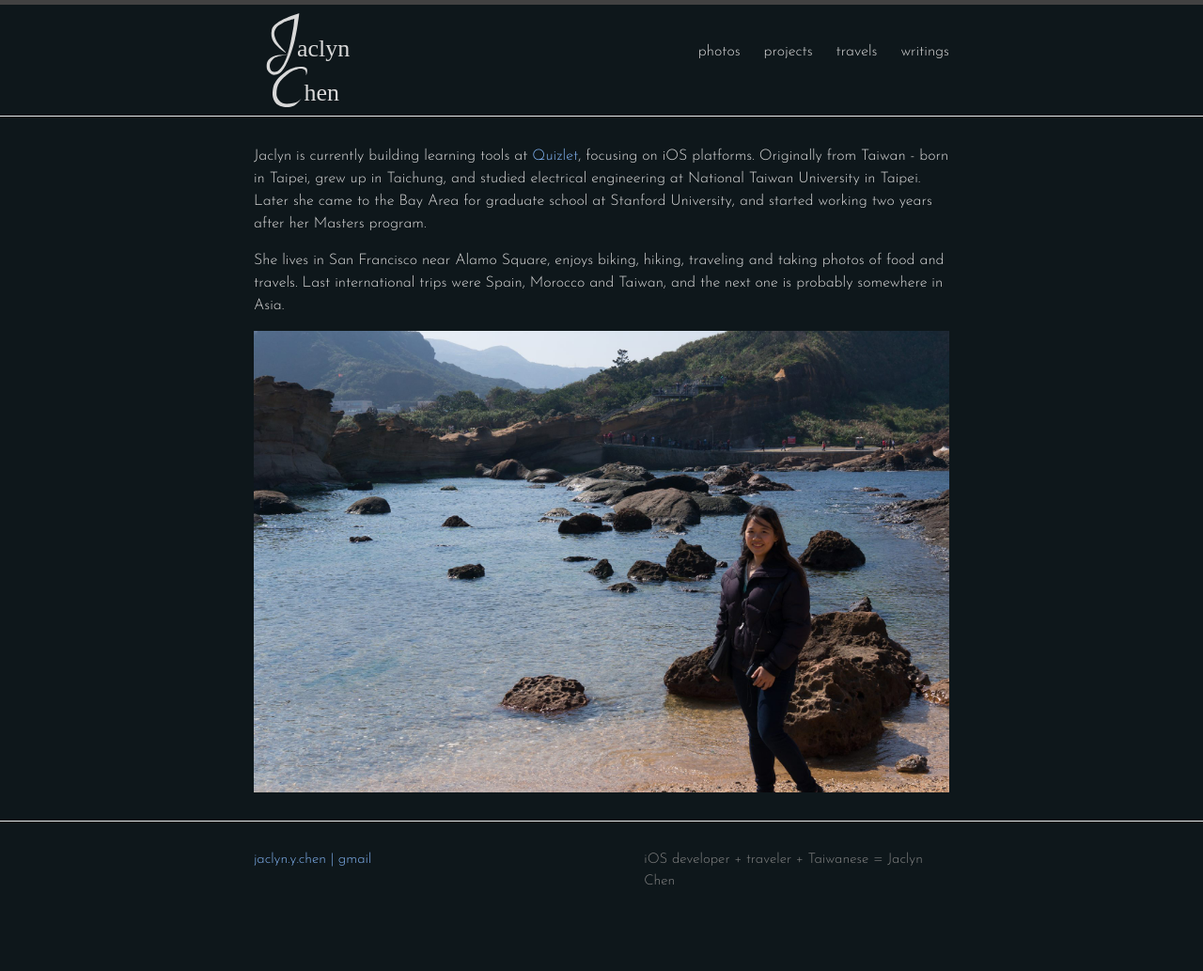
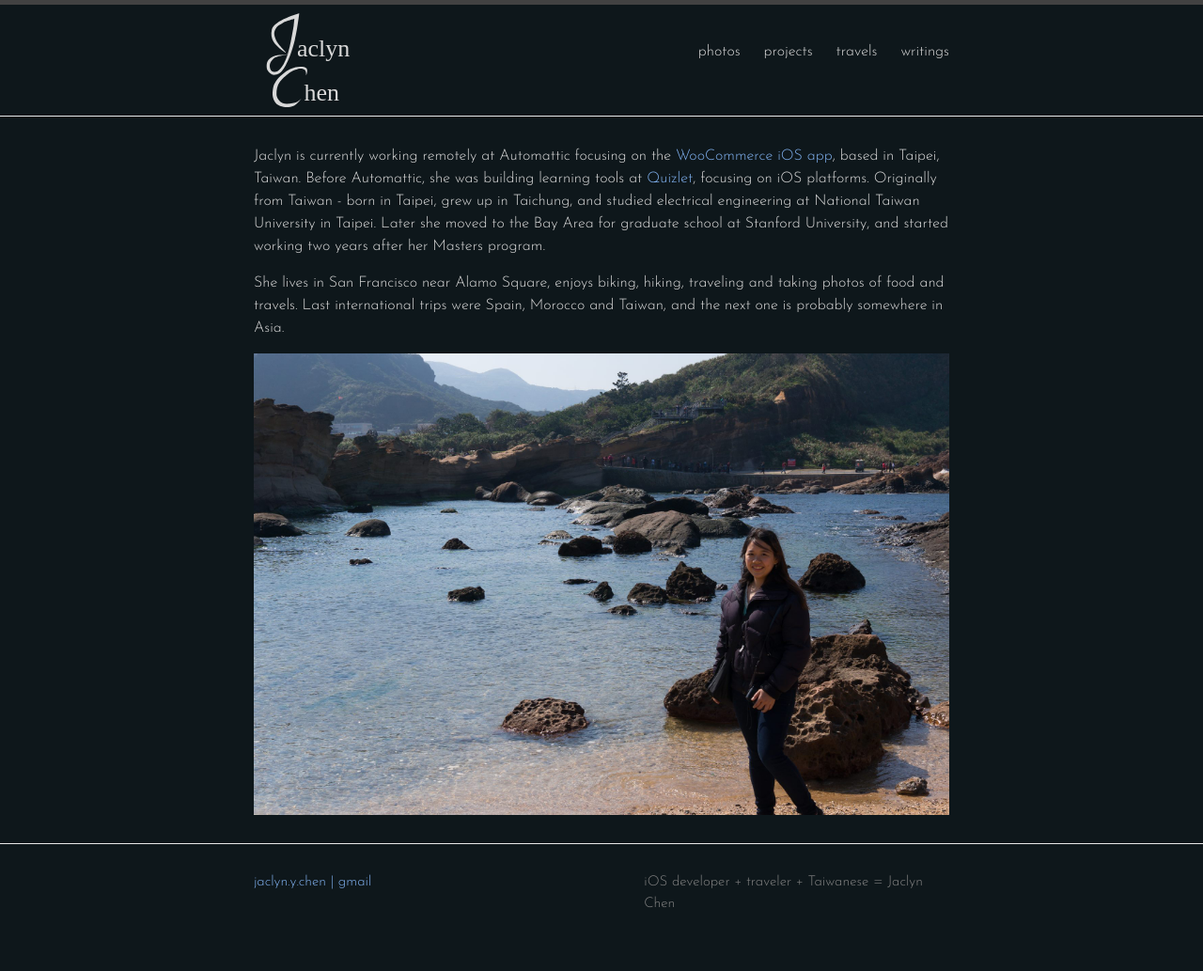
Before and after one commit to jaclync/jaclync.github.io, a Jekyll site: the page built from index.html, in a window 1280 px wide. Shown: the whole page at 94% size. Built offline with Jekyll 4.4.1, drawn with Linux system fonts in a browser that asks for light colours; before the commit the page ends 1009 px from its top, so only the background shows below that.

Commit message:
Update index.html

```diff
--- a/index.html
+++ b/index.html
@@ -4,8 +4,8 @@ layout: default
 
 <div class="home">
 
-  <p class="rss-subscribe">Jaclyn is currently building learning tools at <a href="https://quizlet.com">Quizlet</a>, focusing on iOS platforms.
-  Originally from Taiwan - born in Taipei, grew up in Taichung, and studied electrical engineering at National Taiwan University in Taipei. Later she came to the Bay Area for graduate school at Stanford University, and started working two years after her Masters program.
+  <p class="rss-subscribe">Jaclyn is currently working remotely at Automattic focusing on the <a href="https://apps.apple.com/us/app/woocommerce/id1389130815">WooCommerce iOS app</a>, based in Taipei, Taiwan. Before Automattic, she was building learning tools at <a href="https://quizlet.com">Quizlet</a>, focusing on iOS platforms.
+  Originally from Taiwan - born in Taipei, grew up in Taichung, and studied electrical engineering at National Taiwan University in Taipei. Later she moved to the Bay Area for graduate school at Stanford University, and started working two years after her Masters program.
   </p>
   <p>
   She lives in San Francisco near Alamo Square, enjoys biking, hiking, traveling and taking photos of food and travels. Last international trips were Spain, Morocco and Taiwan, and the next one is probably somewhere in Asia.
```
